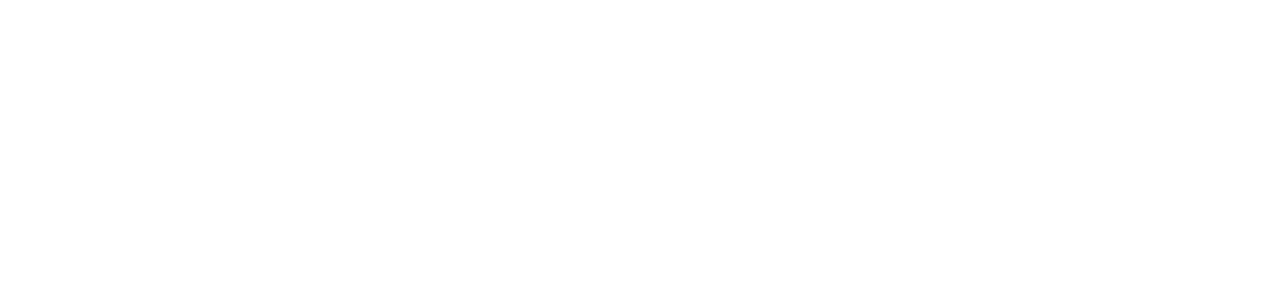
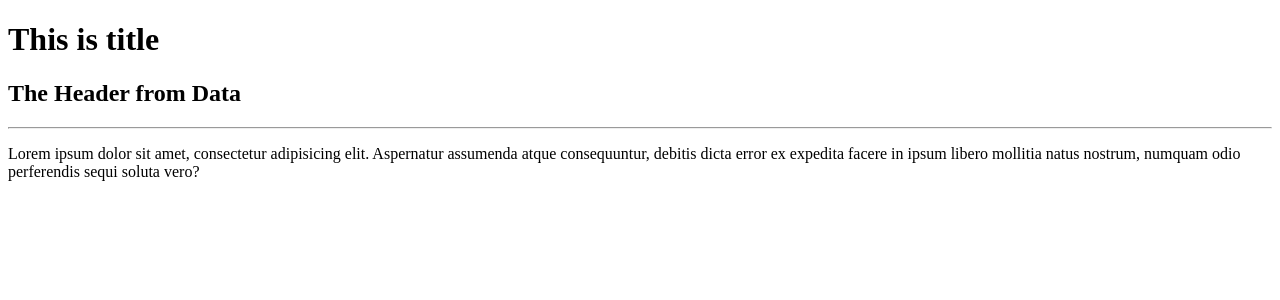
Before and after one commit to glushach/vue-bases, a Vue app in the folder vue-framework/: page / in a window 1280 px wide. Shown: the top 300 px of the page. Built offline with nearby package versions, Linux system fonts and the light colour scheme.

Commit message:
feat: add TheHeader.vue component

```diff
--- a/vue-framework/src/App.vue
+++ b/vue-framework/src/App.vue
@@ -1,5 +1,7 @@
 <template>
   <div>
+    <h1>This is title</h1>
+    <the-header></the-header>
   </div>
 </template>
 
--- /dev/null
+++ b/vue-framework/src/TheHeader.vue
@@ -0,0 +1,15 @@
+<template>
+  <h2>{{title}}</h2>
+  <hr>
+  <p>Lorem ipsum dolor sit amet, consectetur adipisicing elit. Aspernatur assumenda atque consequuntur, debitis dicta error ex expedita facere in ipsum libero mollitia natus nostrum, numquam odio perferendis sequi soluta vero?</p>
+</template>
+
+<script>
+  export default {
+    data() {
+      return {
+        title: 'The Header from Data'
+      }
+    }
+  }
+</script>
```
Also changed, not shown: vue-framework/src/main.js (+7 -1 lines).
